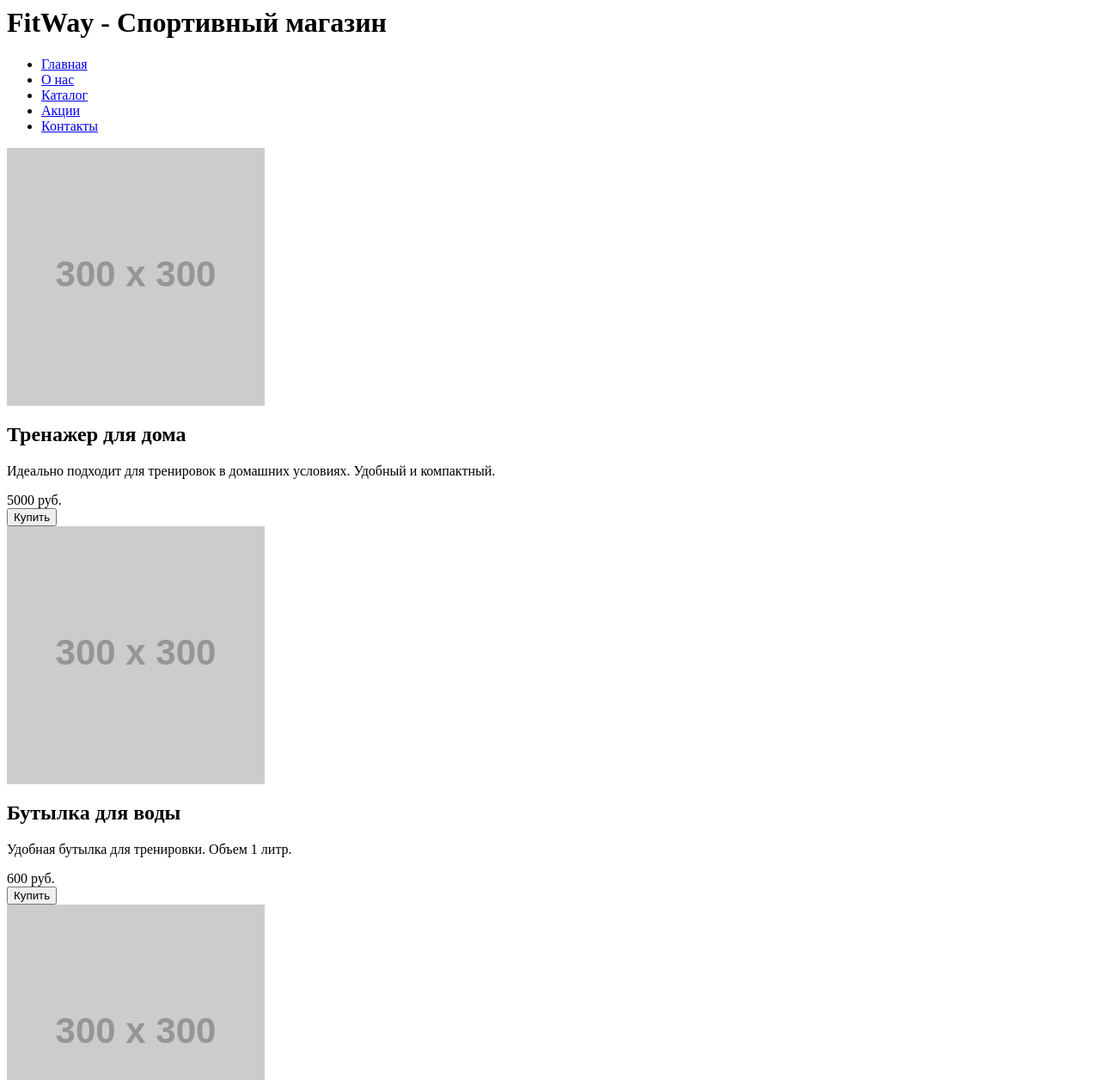
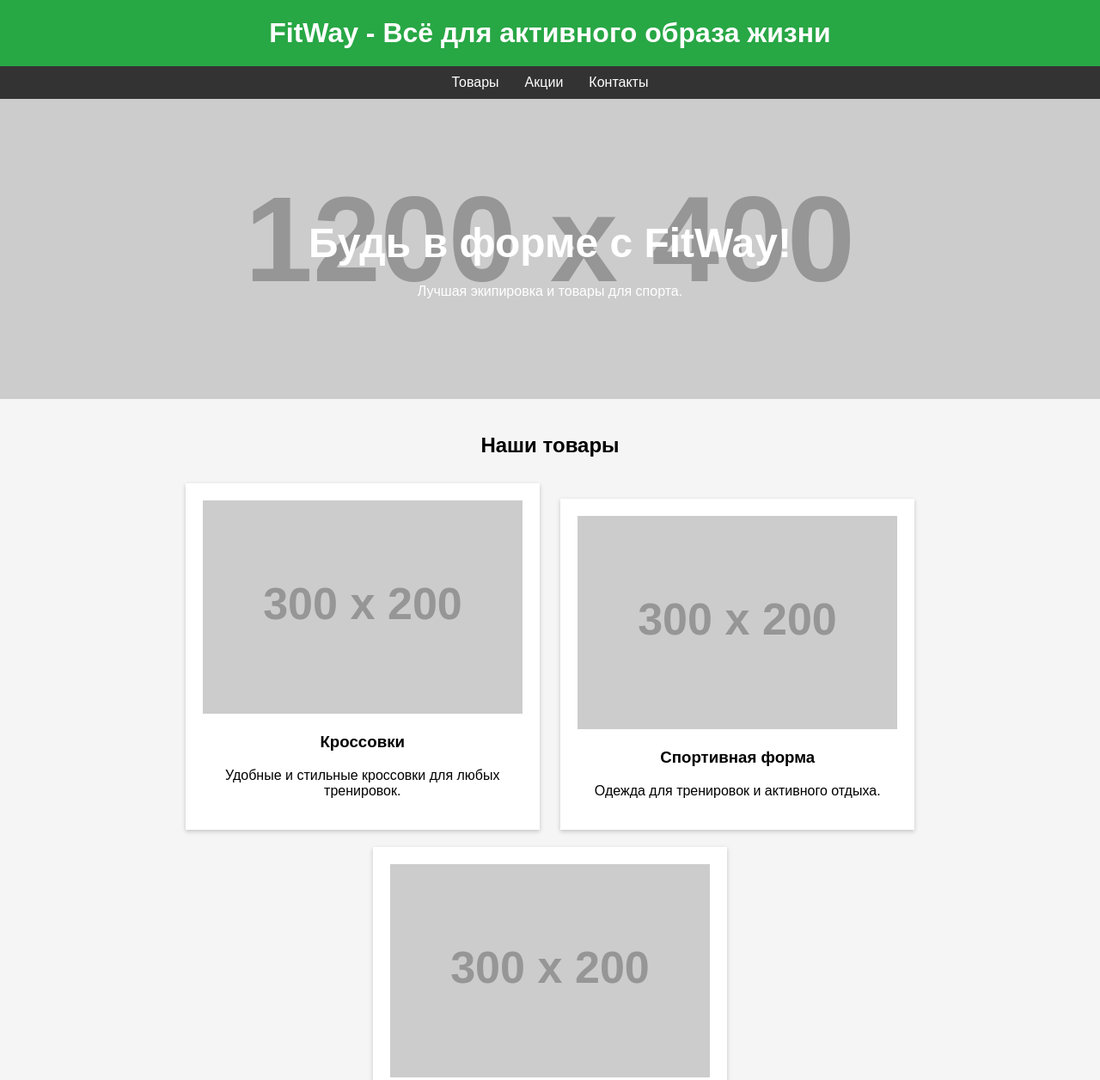
Before and after one commit to BekaAlish450/FitWay, a plain HTML site: page FitWay.html in a window 1280 px wide. Shown: the top 1256 px of the page at 86% size. Drawn offline with Linux system fonts and the light colour scheme; placeholder pictures from the web are drawn by us.

Commit message:
Update FitWay.html

```diff
--- a/FitWay.html
+++ b/FitWay.html
@@ -1,44 +1,132 @@
+<!DOCTYPE html>
+<html lang="en">
+<head>
+    <meta charset="UTF-8">
+    <meta name="viewport" content="width=device-width, initial-scale=1.0">
+    <title>FitWay - Спортивный Магазин</title>
+    <style>
+        body {
+            font-family: Arial, sans-serif;
+            margin: 0;
+            padding: 0;
+            background-color: #f5f5f5;
+        }
+        header {
+            background-color: #28a745;
+            color: white;
+            padding: 20px 0;
+            text-align: center;
+        }
+        header h1 {
+            margin: 0;
+        }
+        nav {
+            display: flex;
+            justify-content: center;
+            background-color: #333;
+            padding: 10px 0;
+        }
+        nav a {
+            color: white;
+            text-decoration: none;
+            margin: 0 15px;
+            font-size: 16px;
+        }
+        nav a:hover {
+            text-decoration: underline;
+        }
+        .hero {
+            background-image: url('https://via.placeholder.com/1200x400');
+            background-size: cover;
+            background-position: center;
+            color: white;
+            text-align: center;
+            padding: 100px 20px;
+        }
+        .hero h2 {
+            font-size: 48px;
+            margin-bottom: 20px;
+        }
+        section {
+            padding: 20px;
+            text-align: center;
+        }
+        .products, .promo, .contact {
+            margin-bottom: 40px;
+        }
+        .products h2, .promo h2, .contact h2 {
+            margin-bottom: 20px;
+        }
+        .product-card {
+            display: inline-block;
+            width: 30%;
+            margin: 10px;
+            padding: 20px;
+            background: white;
+            box-shadow: 0 2px 5px rgba(0, 0, 0, 0.2);
+        }
+        .product-card img {
+            width: 100%;
+            height: auto;
+        }
+        footer {
+            background-color: #333;
+            color: white;
+            text-align: center;
+            padding: 10px 0;
+        }
+    </style>
+</head>
+<body>
     <header>
-    <h1>FitWay - Спортивный магазин</h1>
+        <h1>FitWay - Всё для активного образа жизни</h1>
     </header>
 
     <nav>
-    <ul>
-        <li><a href="#">Главная</a></li>
-        <li><a href="#">О нас</a></li>
-        <li><a href="#">Каталог</a></li>
-        <li><a href="#">Акции</a></li>
-        <li><a href="#">Контакты</a></li>
-    </ul>
+        <a href="#products">Товары</a>
+        <a href="#promo">Акции</a>
+        <a href="#contact">Контакты</a>
     </nav>
 
-<div class="container">
-    <!-- Продукты -->
-    <div class="product">
-        <img src="https://via.placeholder.com/300" alt="Тренажер">
-        <h2>Тренажер для дома</h2>
-        <p>Идеально подходит для тренировок в домашних условиях. Удобный и компактный.</p>
-        <div class="price">5000 руб.</div>
-        <button>Купить</button>
+    <div class="hero">
+        <h2>Будь в форме с FitWay!</h2>
+        <p>Лучшая экипировка и товары для спорта.</p>
     </div>
 
-    <div class="product">
-        <img src="https://via.placeholder.com/300" alt="Бутылка">
-        <h2>Бутылка для воды</h2>
-        <p>Удобная бутылка для тренировки. Объем 1 литр.</p>
-        <div class="price">600 руб.</div>
-        <button>Купить</button>
+    <section id="products" class="products">
+        <h2>Наши товары</h2>
+        <div class="product-card">
+            <img src="https://via.placeholder.com/300x200" alt="Кроссовки">
+            <h3>Кроссовки</h3>
+            <p>Удобные и стильные кроссовки для любых тренировок.</p>
         </div>
+        <div class="product-card">
+            <img src="https://via.placeholder.com/300x200" alt="Спортивная форма">
+            <h3>Спортивная форма</h3>
+            <p>Одежда для тренировок и активного отдыха.</p>
+        </div>
+        <div class="product-card">
+            <img src="https://via.placeholder.com/300x200" alt="Фитнес-аксессуары">
+            <h3>Фитнес-аксессуары</h3>
+            <p>Все, что нужно для занятий спортом дома и в зале.</p>
+        </div>
+    </section>
 
-    <div class="product">
-        <img src="https://via.placeholder.com/300" alt="Футболка">
-        <h2>Футболка для спорта</h2>
-        <p>Легкая и дышащая ткань для максимального комфорта во время тренировок.</p>
-        <div class="price">1200 руб.</div>
-        <button>Купить</button>
-    </div>
-</div>
+    <section id="promo" class="promo">
+        <h2>Наши акции</h2>
+        <p>Скидка 20% на первую покупку!</p>
+        <p>При покупке от 5000 рублей — доставка бесплатно!</p>
+    </section>
+
+    <section id="contact" class="contact">
+        <h2>Контакты</h2>
+        <p>Адрес: г. Москва, ул. Спортивная, д. 10</p>
+        <p>Телефон: +7 (123) 456-78-90</p>
+        <p>Email: info@fitway.ru</p>
+    </section>
 
     <footer>
         <p>&copy; 2025 FitWay. Все права защищены.</p>
     </footer>
+</body>
+</html>
```
Lines whose indentation alone changed are shown as unchanged.
